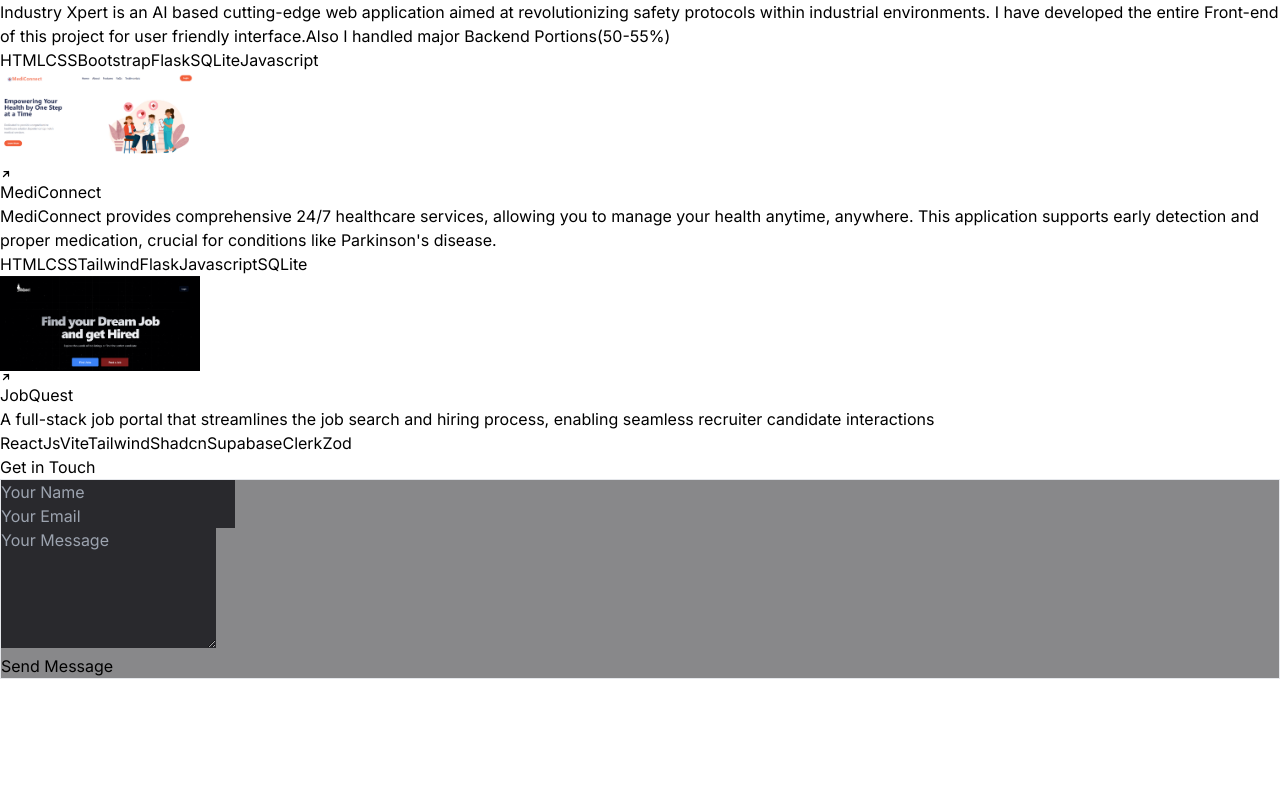
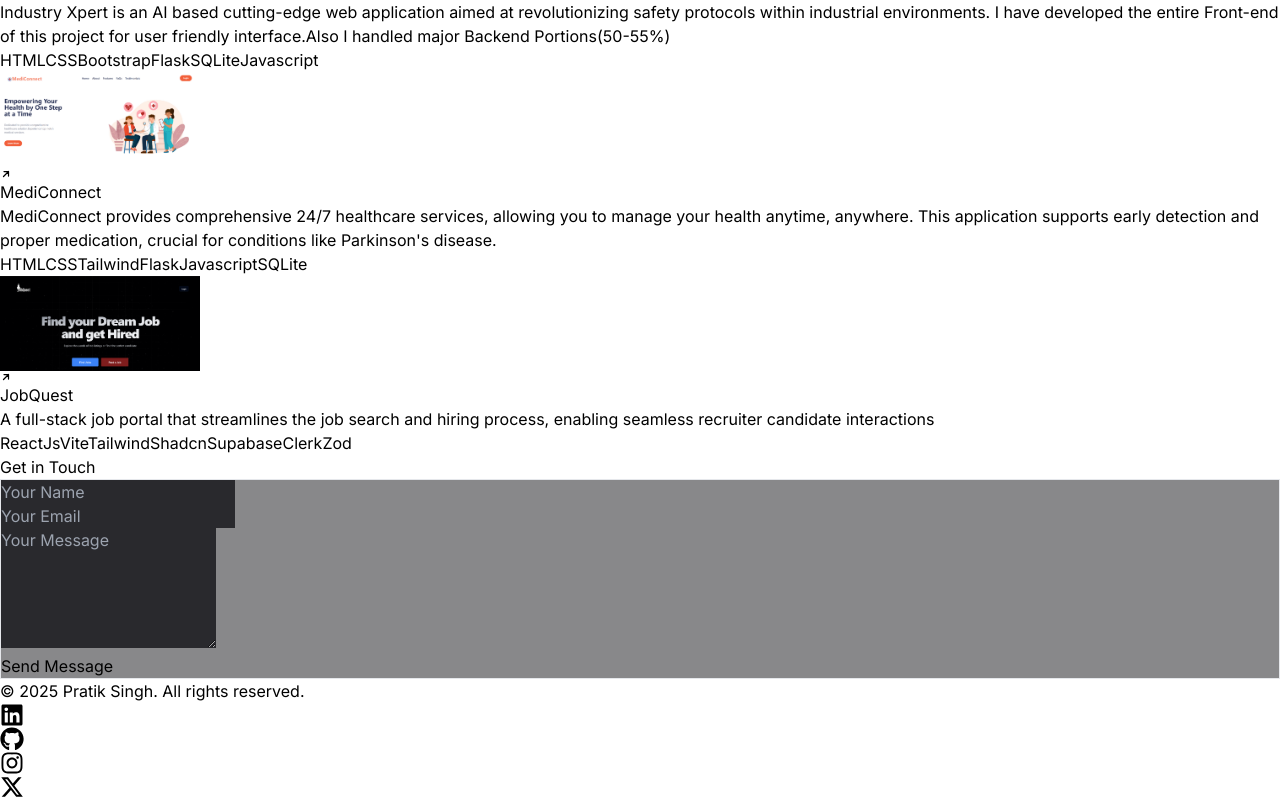
Before and after one commit to pratiks05/React_Portfolio_v1, a React (Vite) app: page / in a window 1280 px wide. Shown: the part 3484-4283 px from the top of the page. Before the commit the page ends 4163 px from the top, so only its background shows below. Built offline with nearby package versions, Linux system fonts and the light colour scheme.

Commit message:
minor changes

```diff
--- a/index.html
+++ b/index.html
@@ -4,7 +4,7 @@
     <meta charset="UTF-8" />
     <link rel="icon" type="image/svg+xml" href="src/assets/about.jpg" />
     <meta name="viewport" content="width=device-width, initial-scale=1.0" />
-    <title>Portfolio</title>
+    <title>Pratik Singh</title>
   </head>
   <body>
     <div id="root"></div>
--- a/src/App.jsx
+++ b/src/App.jsx
@@ -5,6 +5,7 @@ import Technologies from './components/Technologies';
 import Experience from './components/Experience';
 import Projects from './components/Projects';
 import Contact from './components/Contact';
+import Footer from './components/Footer';
 
 const App = () => {
   return (
@@ -21,6 +22,7 @@ const App = () => {
           <Experience/>
           <Projects/>
           <Contact/>
+          <Footer/>
       </div>
       </div>
 
--- /dev/null
+++ b/src/components/Footer.jsx
@@ -0,0 +1,53 @@
+import { FaLinkedin, FaGithub, FaInstagram, } from "react-icons/fa";
+import { FaXTwitter } from "react-icons/fa6";
+
+
+const Footer = () => {
+  return (
+    <footer className="border-t border-neutral-900 py-6 flex flex-col md:flex-row items-center justify-between px-6">
+      {/* Left Side - Copyright */}
+      <div className="flex items-center">
+
+        <p className="text-sm text-neutral-400">© 2025 Pratik Singh. All rights reserved.</p>
+      </div>
+
+      {/* Right Side - Social Links */}
+      <div className="flex items-center space-x-4 text-neutral-400">
+        <a
+          href="https://www.linkedin.com/in/pratik-singh-53b297254/"
+          target="_blank"
+          rel="noopener noreferrer"
+          className="hover:text-purple-500 transition-colors duration-300"
+        >
+          <FaLinkedin size={24} />
+        </a>
+        <a
+          href="https://github.com/pratiks05"
+          target="_blank"
+          rel="noopener noreferrer"
+          className="hover:text-purple-500 transition-colors duration-300"
+        >
+          <FaGithub size={24} />
+        </a>
+        <a
+          href="https://www.instagram.com/_impratiksingh05_/"
+          target="_blank"
+          rel="noopener noreferrer"
+          className="hover:text-purple-500 transition-colors duration-300"
+        >
+          <FaInstagram size={24} />
+        </a>
+        <a
+          href="https://x.com/pratikks555"
+          target="_blank"
+          rel="noopener noreferrer"
+          className="hover:text-purple-500 transition-colors duration-300"
+        >
+          <FaXTwitter size={24} />
+        </a>
+      </div>
+    </footer>
+  );
+};
+
+export default Footer;
--- a/src/components/Navbar.jsx
+++ b/src/components/Navbar.jsx
@@ -15,7 +15,7 @@ const Navbar = () => {
     <a href="https://github.com/pratiks05" target="_blank" rel="noopener noreferrer">
         <FaGithub size={30}/>
     </a>
-    <a href="https://www.instagram.com/impratiksingh05?igsh=MWZwZ3oyanFqNms1bA==" target="_blank" rel="noopener noreferrer">
+    <a href="https://www.instagram.com/_impratiksingh05_/" target="_blank" rel="noopener noreferrer">
         <FaInstagram size={30}/>
     </a>
 
```
